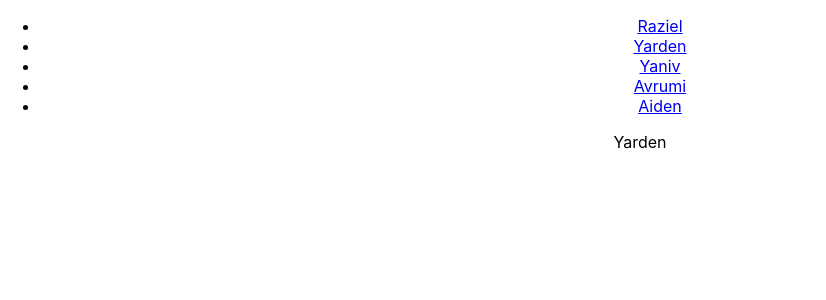
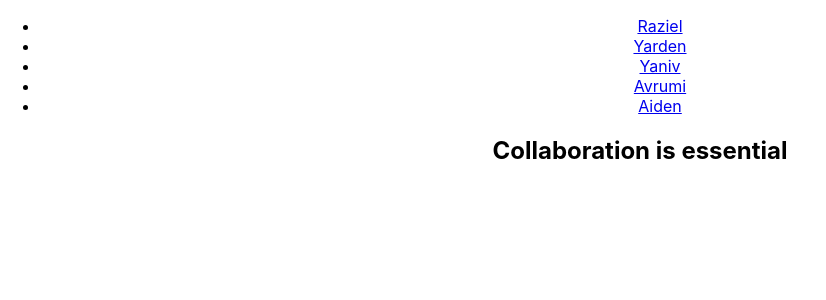
Before and after one commit to tomerp20/friday, a React (Create React App) app: page /yarden in a window 1280 px wide. Shown: the top 300 px of the page, without its empty margins (0-826 px from the left). Built offline with nearby package versions, Linux system fonts and the light colour scheme.

Commit message:
Yarden component created

```diff
--- a/src/App.js
+++ b/src/App.js
@@ -1,10 +1,7 @@
 import './App.css';
+import Yarden from './components/Yarden';
 
-import {
-  Switch,
-  Route,
-  Link
-} from "react-router-dom";
+import { Switch, Route, Link } from 'react-router-dom';
 function App() {
   return (
     <div className="App">
@@ -29,21 +26,13 @@ function App() {
           </ul>
         </nav>
         <Switch>
-          <Route path="/raziel">
-            Raziel
+          <Route path="/raziel">Raziel</Route>
+          <Route path="/yarden">
+            <Yarden />
           </Route>
-          <Route path="/yarden">
-            Yarden
-          </Route>
-          <Route path="/yaniv">
-           Yaniv
-          </Route>
-          <Route path="/avrumi">
-            Avrumi
-          </Route>
-          <Route path="/aiden">
-            Aiden
-          </Route>
+          <Route path="/yaniv">Yaniv</Route>
+          <Route path="/avrumi">Avrumi</Route>
+          <Route path="/aiden">Aiden</Route>
         </Switch>
       </div>
     </div>
--- /dev/null
+++ b/src/components/Yarden.jsx
@@ -0,0 +1,9 @@
+function Yarden() {
+  return (
+    <div>
+      <h2>Collaboration is essential</h2>
+    </div>
+  );
+}
+
+export default Yarden;
```
Also changed, not shown: package.json (line endings or trailing spaces).
